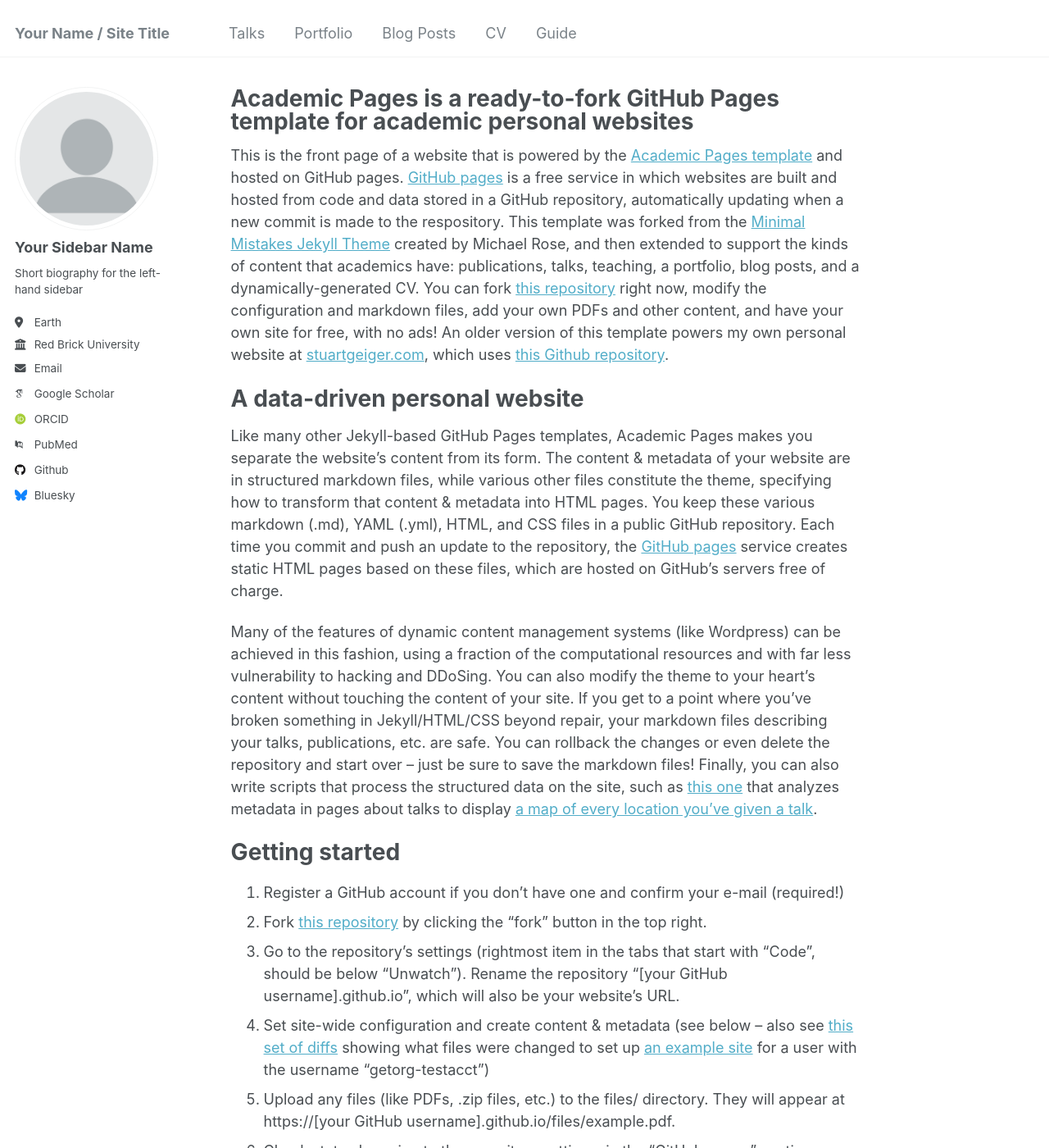
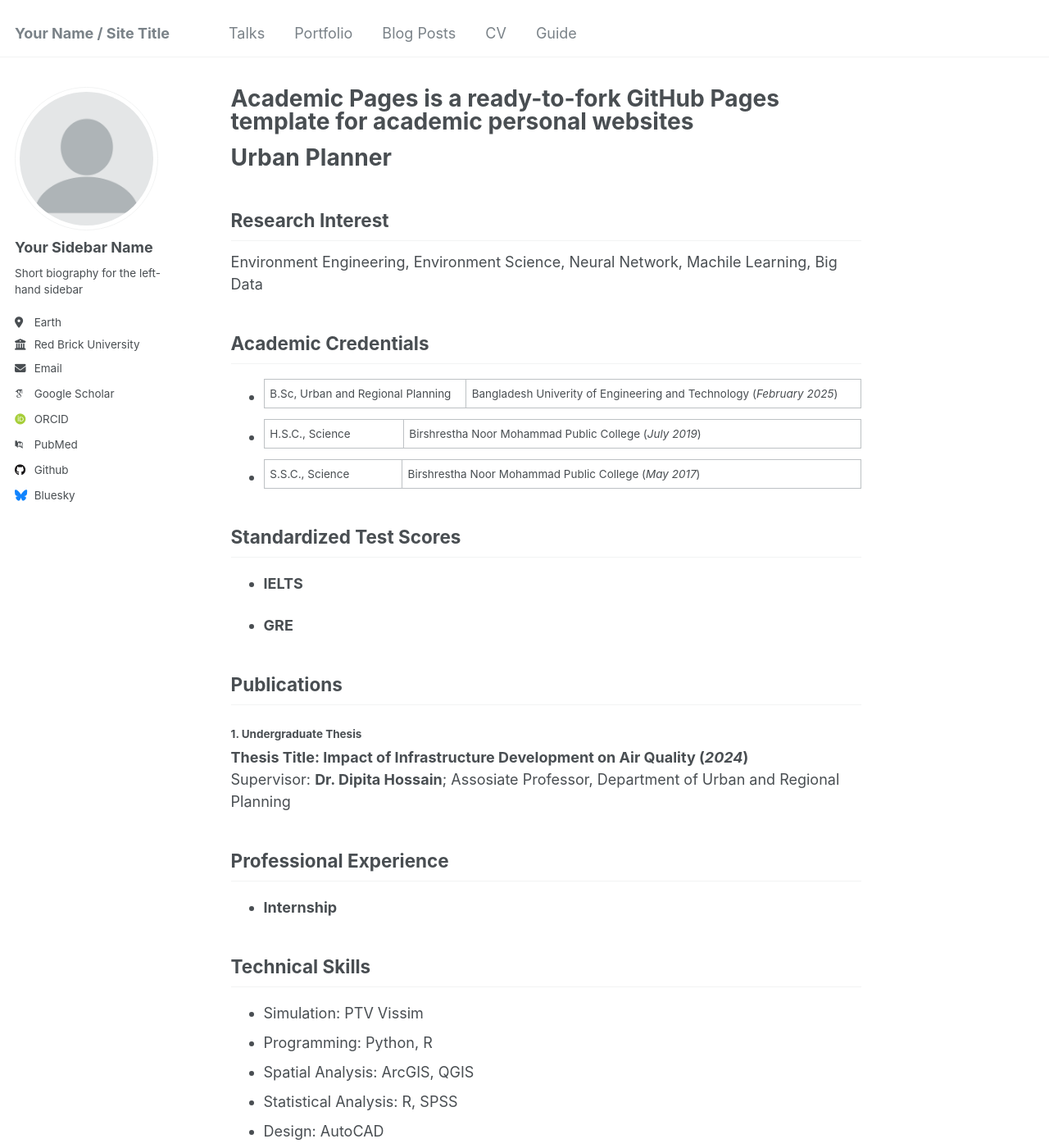
Before and after one commit to NafixData/ahnafnafi, a Jekyll site: the page built from _pages/about.md, in a window 1280 px wide and 1400 px high. Shown: the whole window at 82% size. Built offline with Jekyll 4.4.1, drawn with Linux system fonts in a browser that asks for light colours; some web fonts are replaced; some of the changed text lies outside the part shown.

Commit message:
Update about.md

```diff
--- a/_pages/about.md
+++ b/_pages/about.md
@@ -6,44 +6,57 @@ redirect_from:
   - /about/
   - /about.html
 ---
+# Urban Planner
 
-This is the front page of a website that is powered by the [Academic Pages template](https://github.com/academicpages/academicpages.github.io) and hosted on GitHub pages. [GitHub pages](https://pages.github.com) is a free service in which websites are built and hosted from code and data stored in a GitHub repository, automatically updating when a new commit is made to the respository. This template was forked from the [Minimal Mistakes Jekyll Theme](https://mmistakes.github.io/minimal-mistakes/) created by Michael Rose, and then extended to support the kinds of content that academics have: publications, talks, teaching, a portfolio, blog posts, and a dynamically-generated CV. You can fork [this repository](https://github.com/academicpages/academicpages.github.io) right now, modify the configuration and markdown files, add your own PDFs and other content, and have your own site for free, with no ads! An older version of this template powers my own personal website at [stuartgeiger.com](http://stuartgeiger.com), which uses [this Github repository](https://github.com/staeiou/staeiou.github.io).
+## Research Interest
+Environment Engineering, Environment Science, Neural Network, Machile Learning, Big Data
+## Academic Credentials
+- B.Sc, Urban and Regional Planning | Bangladesh Univerity of Engineering and Technology (_February 2025_)
+- H.S.C., Science | Birshrestha Noor Mohammad Public College (_July 2019_)
+- S.S.C., Science | Birshrestha Noor Mohammad Public College (_May 2017_)
 
-A data-driven personal website
-======
-Like many other Jekyll-based GitHub Pages templates, Academic Pages makes you separate the website's content from its form. The content & metadata of your website are in structured markdown files, while various other files constitute the theme, specifying how to transform that content & metadata into HTML pages. You keep these various markdown (.md), YAML (.yml), HTML, and CSS files in a public GitHub repository. Each time you commit and push an update to the repository, the [GitHub pages](https://pages.github.com/) service creates static HTML pages based on these files, which are hosted on GitHub's servers free of charge.
+## Standardized Test Scores
+- **IELTS**
 
-Many of the features of dynamic content management systems (like Wordpress) can be achieved in this fashion, using a fraction of the computational resources and with far less vulnerability to hacking and DDoSing. You can also modify the theme to your heart's content without touching the content of your site. If you get to a point where you've broken something in Jekyll/HTML/CSS beyond repair, your markdown files describing your talks, publications, etc. are safe. You can rollback the changes or even delete the repository and start over -- just be sure to save the markdown files! Finally, you can also write scripts that process the structured data on the site, such as [this one](https://github.com/academicpages/academicpages.github.io/blob/master/talkmap.ipynb) that analyzes metadata in pages about talks to display [a map of every location you've given a talk](https://academicpages.github.io/talkmap.html).
+- **GRE**
 
-Getting started
-======
-1. Register a GitHub account if you don't have one and confirm your e-mail (required!)
-1. Fork [this repository](https://github.com/academicpages/academicpages.github.io) by clicking the "fork" button in the top right.
-1. Go to the repository's settings (rightmost item in the tabs that start with "Code", should be below "Unwatch"). Rename the repository "[your GitHub username].github.io", which will also be your website's URL.
-1. Set site-wide configuration and create content & metadata (see below -- also see [this set of diffs](http://archive.is/3TPas) showing what files were changed to set up [an example site](https://getorg-testacct.github.io) for a user with the username "getorg-testacct")
-1. Upload any files (like PDFs, .zip files, etc.) to the files/ directory. They will appear at https://[your GitHub username].github.io/files/example.pdf.
-1. Check status by going to the repository settings, in the "GitHub pages" section
+## Publications
+#### 1. Undergraduate Thesis
+**Thesis Title: Impact of Infrastructure Development on Air Quality (_2024_)**
+Supervisor: **Dr. Dipita Hossain**; Assosiate Professor, Department of Urban and Regional Planning
 
-Site-wide configuration
-------
-The main configuration file for the site is in the base directory in [_config.yml](https://github.com/academicpages/academicpages.github.io/blob/master/_config.yml), which defines the content in the sidebars and other site-wide features. You will need to replace the default variables with ones about yourself and your site's github repository. The configuration file for the top menu is in [_data/navigation.yml](https://github.com/academicpages/academicpages.github.io/blob/master/_data/navigation.yml). For example, if you don't have a portfolio or blog posts, you can remove those items from that navigation.yml file to remove them from the header.
 
-Create content & metadata
-------
-For site content, there is one markdown file for each type of content, which are stored in directories like _publications, _talks, _posts, _teaching, or _pages. For example, each talk is a markdown file in the [_talks directory](https://github.com/academicpages/academicpages.github.io/tree/master/_talks). At the top of each markdown file is structured data in YAML about the talk, which the theme will parse to do lots of cool stuff. The same structured data about a talk is used to generate the list of talks on the [Talks page](https://academicpages.github.io/talks), each [individual page](https://academicpages.github.io/talks/2012-03-01-talk-1) for specific talks, the talks section for the [CV page](https://academicpages.github.io/cv), and the [map of places you've given a talk](https://academicpages.github.io/talkmap.html) (if you run this [python file](https://github.com/academicpages/academicpages.github.io/blob/master/talkmap.py) or [Jupyter notebook](https://github.com/academicpages/academicpages.github.io/blob/master/talkmap.ipynb), which creates the HTML for the map based on the contents of the _talks directory).
 
-**Markdown generator**
+## Professional Experience
+- **Internship**
 
-I have also created [a set of Jupyter notebooks](https://github.com/academicpages/academicpages.github.io/tree/master/markdown_generator
-) that converts a CSV containing structured data about talks or presentations into individual markdown files that will be properly formatted for the Academic Pages template. The sample CSVs in that directory are the ones I used to create my own personal website at stuartgeiger.com. My usual workflow is that I keep a spreadsheet of my publications and talks, then run the code in these notebooks to generate the markdown files, then commit and push them to the GitHub repository.
 
-How to edit your site's GitHub repository
-------
-Many people use a git client to create files on their local computer and then push them to GitHub's servers. If you are not familiar with git, you can directly edit these configuration and markdown files directly in the github.com interface. Navigate to a file (like [this one](https://github.com/academicpages/academicpages.github.io/blob/master/_talks/2012-03-01-talk-1.md) and click the pencil icon in the top right of the content preview (to the right of the "Raw | Blame | History" buttons). You can delete a file by clicking the trashcan icon to the right of the pencil icon. You can also create new files or upload files by navigating to a directory and clicking the "Create new file" or "Upload files" buttons.
 
-Example: editing a markdown file for a talk
-![Editing a markdown file for a talk](/images/editing-talk.png)
+## Technical Skills
+- Simulation: PTV Vissim
+- Programming: Python, R
+- Spatial Analysis: ArcGIS, QGIS
+- Statistical Analysis: R, SPSS
+- Design: AutoCAD
+- 3D Design: Sketchup
+- Presentation: MS PowerPoint
+- Others: Microsoft Offices, Adobe Illustrator, Adobe Premier Pro
 
-For more info
-------
-More info about configuring Academic Pages can be found in [the guide](https://academicpages.github.io/markdown/). The [guides for the Minimal Mistakes theme](https://mmistakes.github.io/minimal-mistakes/docs/configuration/) (which this theme was forked from) might also be helpful.
+## Awards and Achievements
+- No awards Bhai
+
+## References
+1. **Dr. Dipita Hossain**  <br>
+   Assosiate Professor,  <br>
+   Department of Urban and Regional Planning(URP)  <br>
+   Bangladesh University of Engineering and Technology (BUET),  <br>
+   Dhaka, Bangladesh.
+   Email: [dipitahossain@urp.buet.ac.bd](mailto:dipitahossain@urp.buet.ac.bd )
+   Relationship: Thesis Supervisor
+2. **Niaz Mahmud Zafri** <br>
+   Assistant Professor,<br>
+   Department of Urban and Regional Planning (URP)<br>
+   Bangladesh University of Engineering and Technology (BUET),<br>
+   Dhaka, Bangladesh.<br>
+   Email: [zafri@urp.buet.ac.bd](mailto:zafri@urp.buet.ac.bd )
+   Relationship: Research Mentor
```
